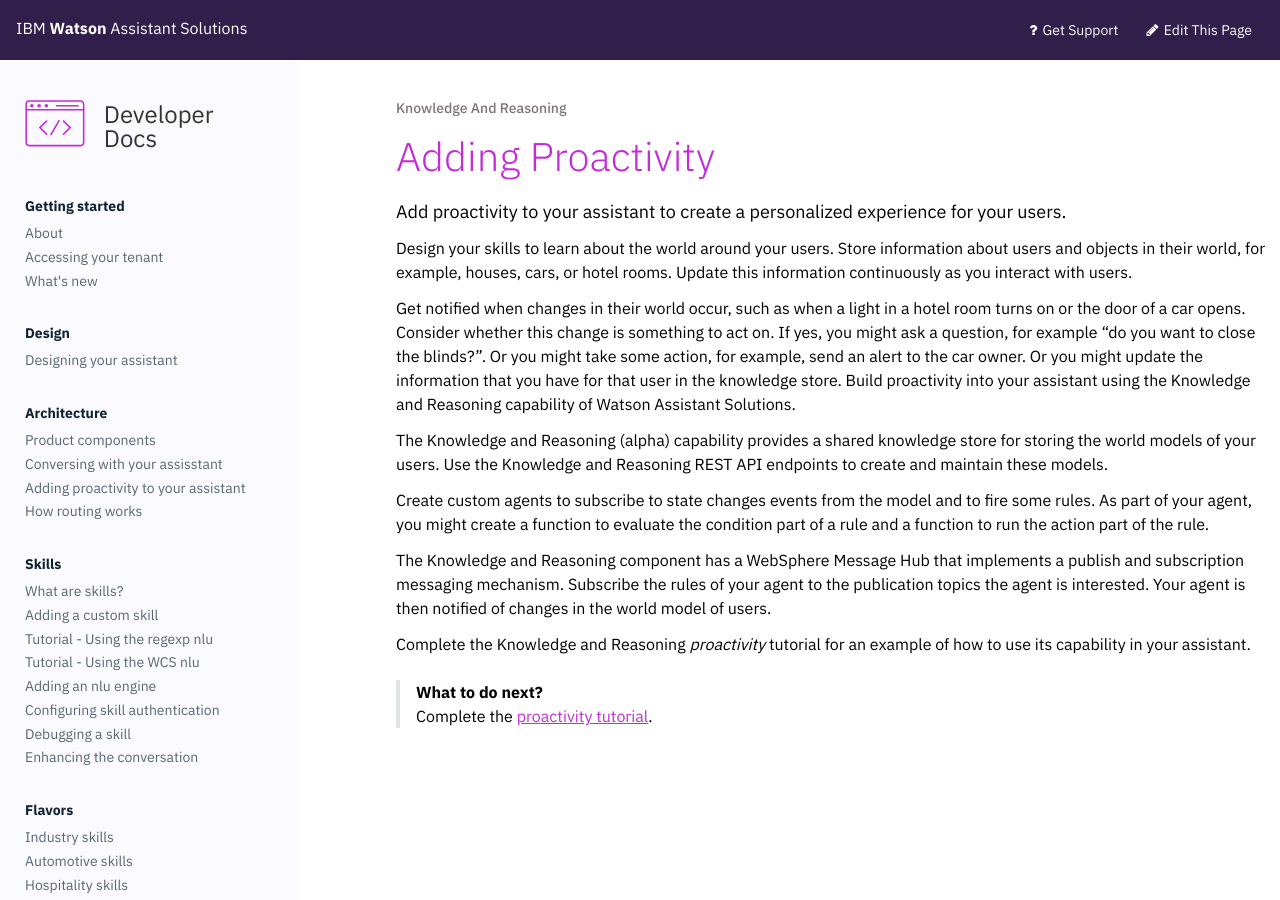
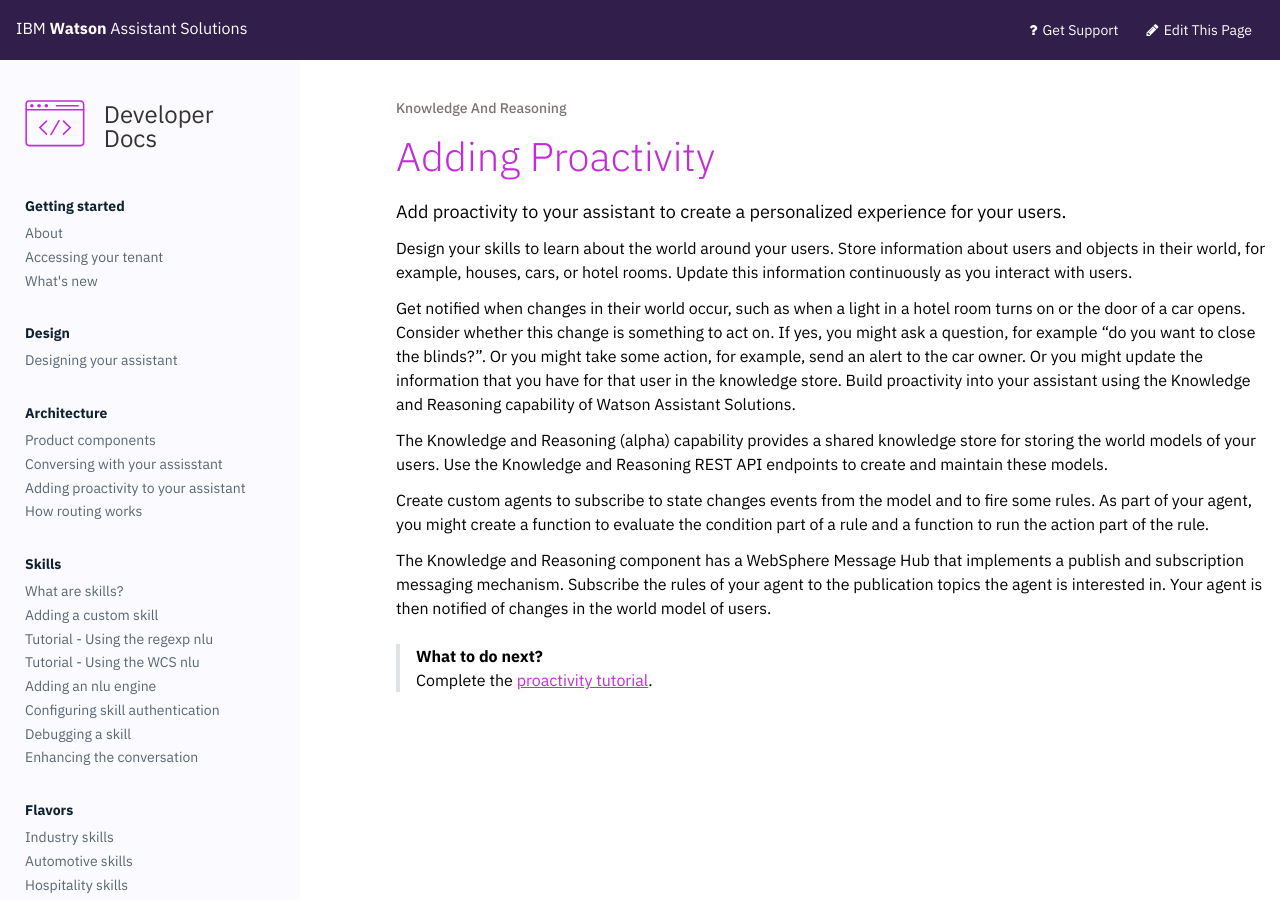
Before and after one commit to Watson-Personal-Assistant/developer, a Jekyll site: the page built from _content/knowledge/what-is-kr.md, in a window 1280 px wide. Built offline with Jekyll 4.4.1, drawn with Linux system fonts in a browser that asks for light colours.

Commit message:
Removed last paragraph

```diff
--- a/_content/knowledge/what-is-kr.md
+++ b/_content/knowledge/what-is-kr.md
@@ -12,9 +12,7 @@
 
 Create custom agents to subscribe to state changes events from the model and to fire some rules.  As part of your agent, you might create a function to evaluate the condition part of a rule and a function to run the action part of the rule.
 
-The Knowledge and Reasoning component has a WebSphere Message Hub that implements a publish and subscription messaging mechanism.  Subscribe the rules of your agent to the publication topics the agent is interested. Your agent is then notified of changes in the world model of users.
-
-Complete the Knowledge and Reasoning _proactivity_ tutorial for an example of how to use its capability in your assistant.
+The Knowledge and Reasoning component has a WebSphere Message Hub that implements a publish and subscription messaging mechanism.  Subscribe the rules of your agent to the publication topics the agent is interested in. Your agent is then notified of changes in the world model of users.
 
 > **What to do next?**<br/>
 Complete the [proactivity tutorial]({{site.baseurl}}/knowledge/about-tutorial).
```
